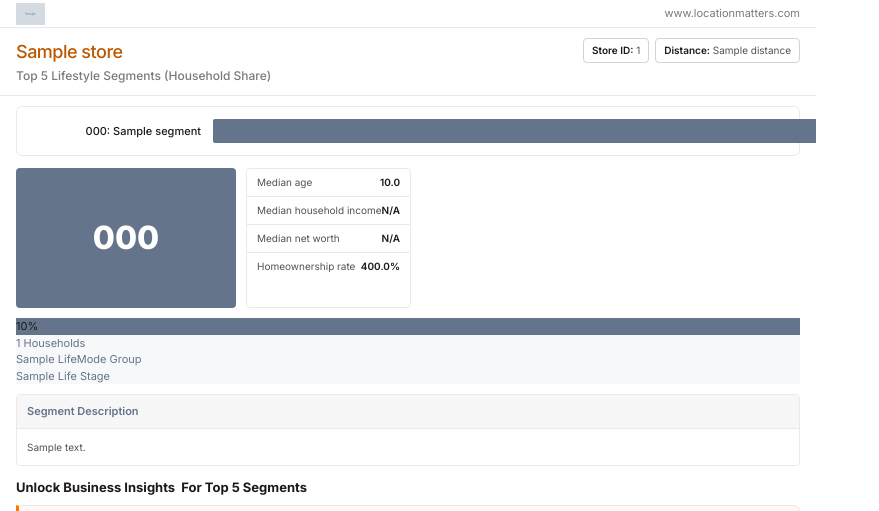
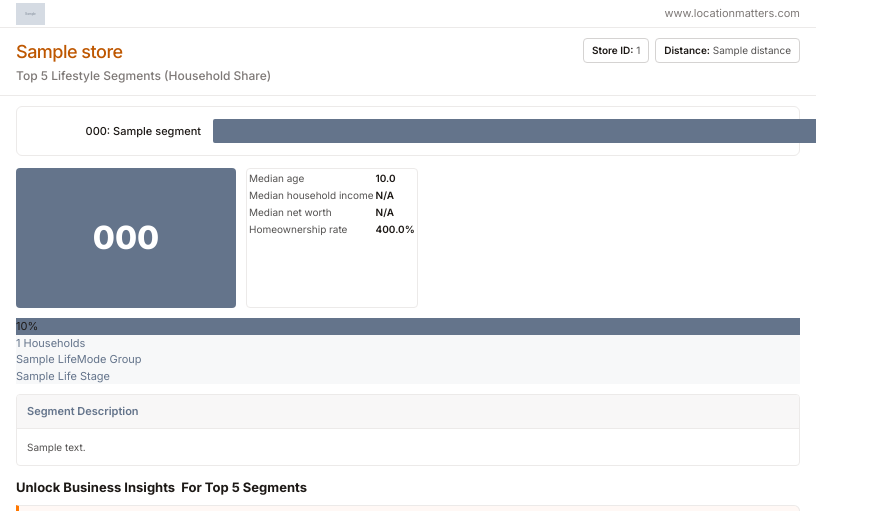
Before and after one commit to patelyakshit/marketinsightsai-backend, a Python web app: template templates/reports/tapestry/multi_store_report.html in a window 1280 px wide. Shown: the top 511 px of the page, without its empty margins (0-879 px from the left). Run offline with Jinja, Linux system fonts and the light colour scheme; the template is opened without the code that fills it: most values are stand-ins (such as "Sample title", 1, 10 or a date in 2020); grey boxes marked "Sample" are stand-in pictures.

Commit message:
Fix PDF stats table: use HTML table with colgroup for WeasyPrint compatibility

```diff
--- a/templates/reports/tapestry/components/segment_card.html
+++ b/templates/reports/tapestry/components/segment_card.html
@@ -16,24 +16,28 @@
                 </div>
             {% endif %}
         </div>
-        <div class="segment-stats-table">
-            <div class="stats-table-row">
-                <span class="stats-label">Median age</span>
-                <span class="stats-value">{{ "%.1f"|format(segment.median_age) if segment.median_age else 'N/A' }}</span>
-            </div>
-            <div class="stats-table-row">
-                <span class="stats-label">Median household income</span>
-                <span class="stats-value">{{ "${:,.0f}".format(segment.median_household_income) if segment.median_household_income else 'N/A' }}</span>
-            </div>
-            <div class="stats-table-row">
-                <span class="stats-label">Median net worth</span>
-                <span class="stats-value">{{ "${:,.0f}".format(segment.median_net_worth) if segment.median_net_worth else 'N/A' }}</span>
-            </div>
-            <div class="stats-table-row">
-                <span class="stats-label">Homeownership rate</span>
-                <span class="stats-value">{{ "%.1f%%"|format(segment.homeownership_rate * 100) if segment.homeownership_rate else 'N/A' }}</span>
-            </div>
-        </div>
+        <table class="segment-stats-table">
+            <colgroup>
+                <col style="width: 50%;">
+                <col style="width: 50%;">
+            </colgroup>
+            <tr>
+                <td class="stats-label">Median age</td>
+                <td class="stats-value">{{ "%.1f"|format(segment.median_age) if segment.median_age else 'N/A' }}</td>
+            </tr>
+            <tr>
+                <td class="stats-label">Median household income</td>
+                <td class="stats-value">{{ "${:,.0f}".format(segment.median_household_income) if segment.median_household_income else 'N/A' }}</td>
+            </tr>
+            <tr>
+                <td class="stats-label">Median net worth</td>
+                <td class="stats-value">{{ "${:,.0f}".format(segment.median_net_worth) if segment.median_net_worth else 'N/A' }}</td>
+            </tr>
+            <tr>
+                <td class="stats-label">Homeownership rate</td>
+                <td class="stats-value">{{ "%.1f%%"|format(segment.homeownership_rate * 100) if segment.homeownership_rate else 'N/A' }}</td>
+            </tr>
+        </table>
     </div>
 
     {# Middle section: 4 separate stat boxes with segment color styling (task 3) #}
```
Also changed, not shown: templates/reports/tapestry/base.html (+30 -47 lines).
